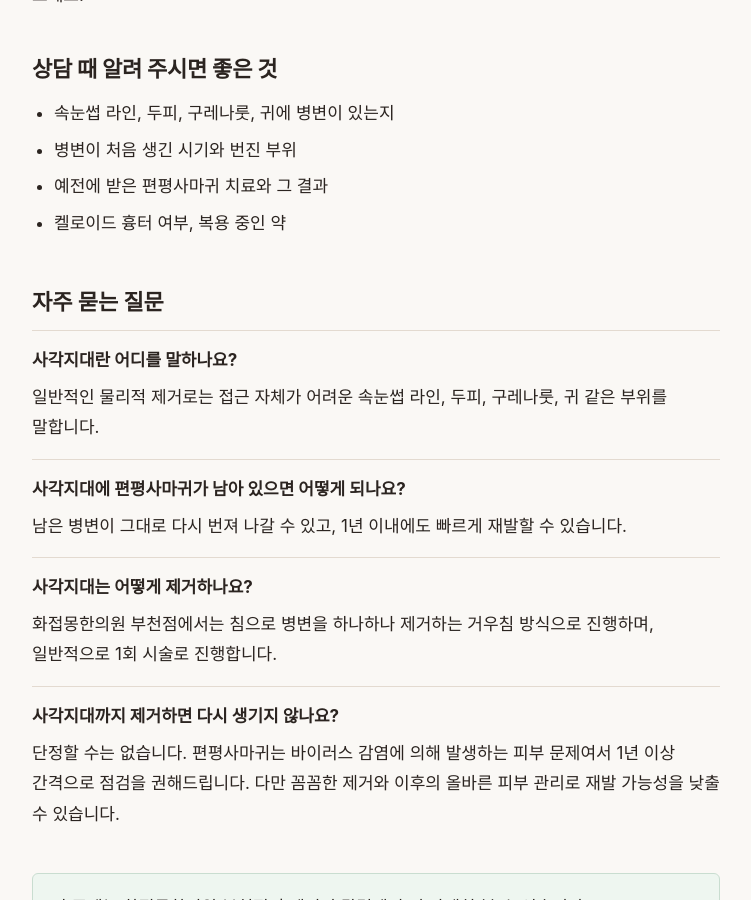
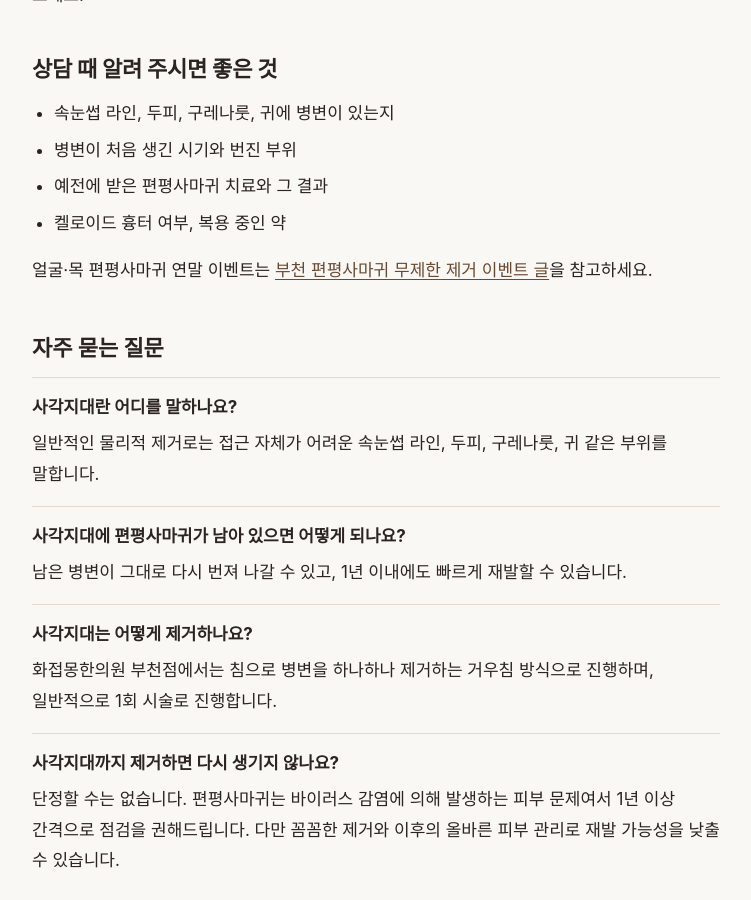
Before and after one commit to HJMbc-Park/HJMbc-Park.github.io, a Jekyll site: the page built from _posts/2026-10-22-flat-wart-blind-spots.md, in a window 1280 px wide and 900 px high, scrolled down 1581 px. Shown: the whole window, without its empty margins (264-1015 px from the left). Built offline with Jekyll 4.4.1, drawn with Linux system fonts in a browser that asks for light colours; some web fonts are replaced.

Commit message:
Link flat wart event note from blind-spots note
Co-Authored-By: Claude Sonnet 5.5 <noreply@anthropic.com>
Claude-Session: https://claude.ai/code/session_0169dzRn4bU7KzdNdA9Hnwch

```diff
--- a/_posts/2026-10-22-flat-wart-blind-spots.md
+++ b/_posts/2026-10-22-flat-wart-blind-spots.md
@@ -54,3 +54,6 @@ column_title: "부천 편평사마귀 제거, 눈가·입가·두피 같은 사
 - 병변이 처음 생긴 시기와 번진 부위
 - 예전에 받은 편평사마귀 치료와 그 결과
 - 켈로이드 흉터 여부, 복용 중인 약
+
+
+얼굴·목 편평사마귀 연말 이벤트는 [부천 편평사마귀 무제한 제거 이벤트 글]({{ '/posts/bucheon-flat-wart-unlimited-removal-event/' | relative_url }})을 참고하세요.
```
